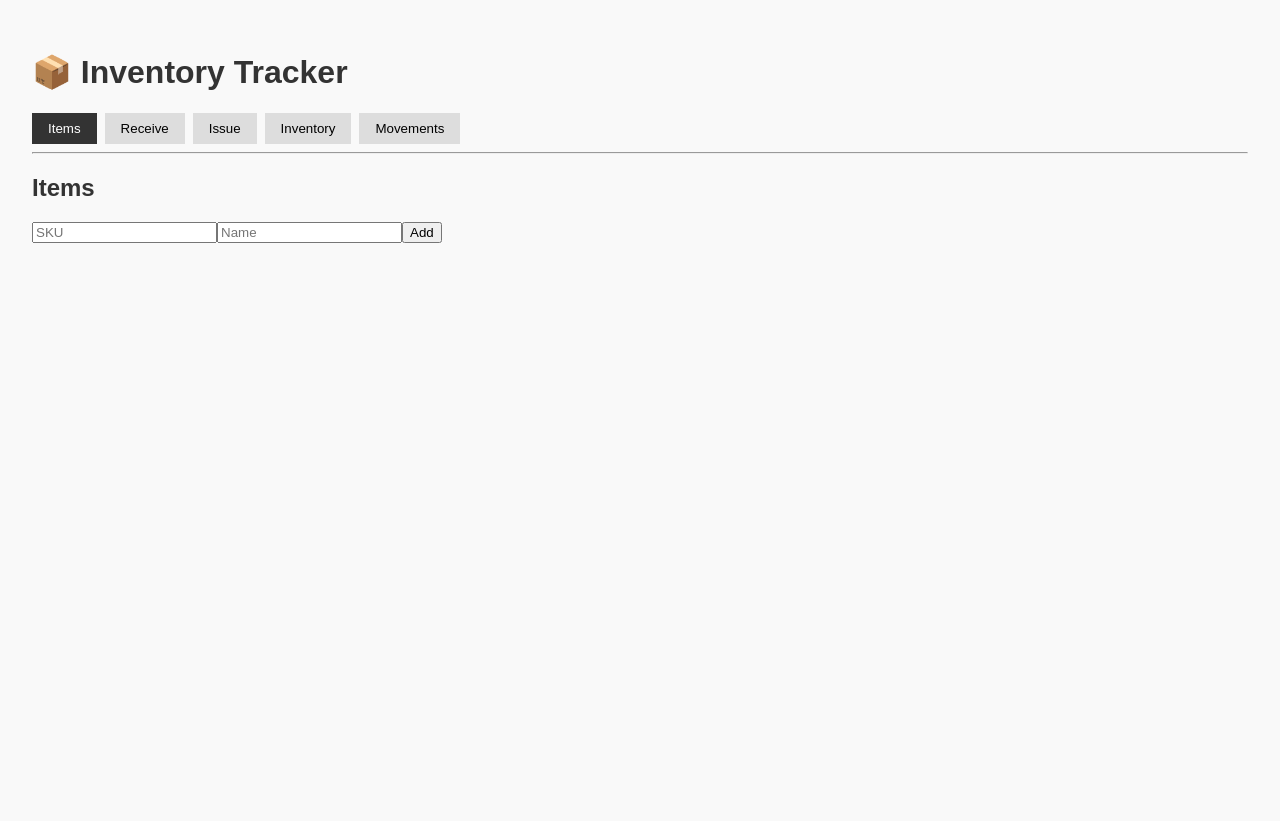
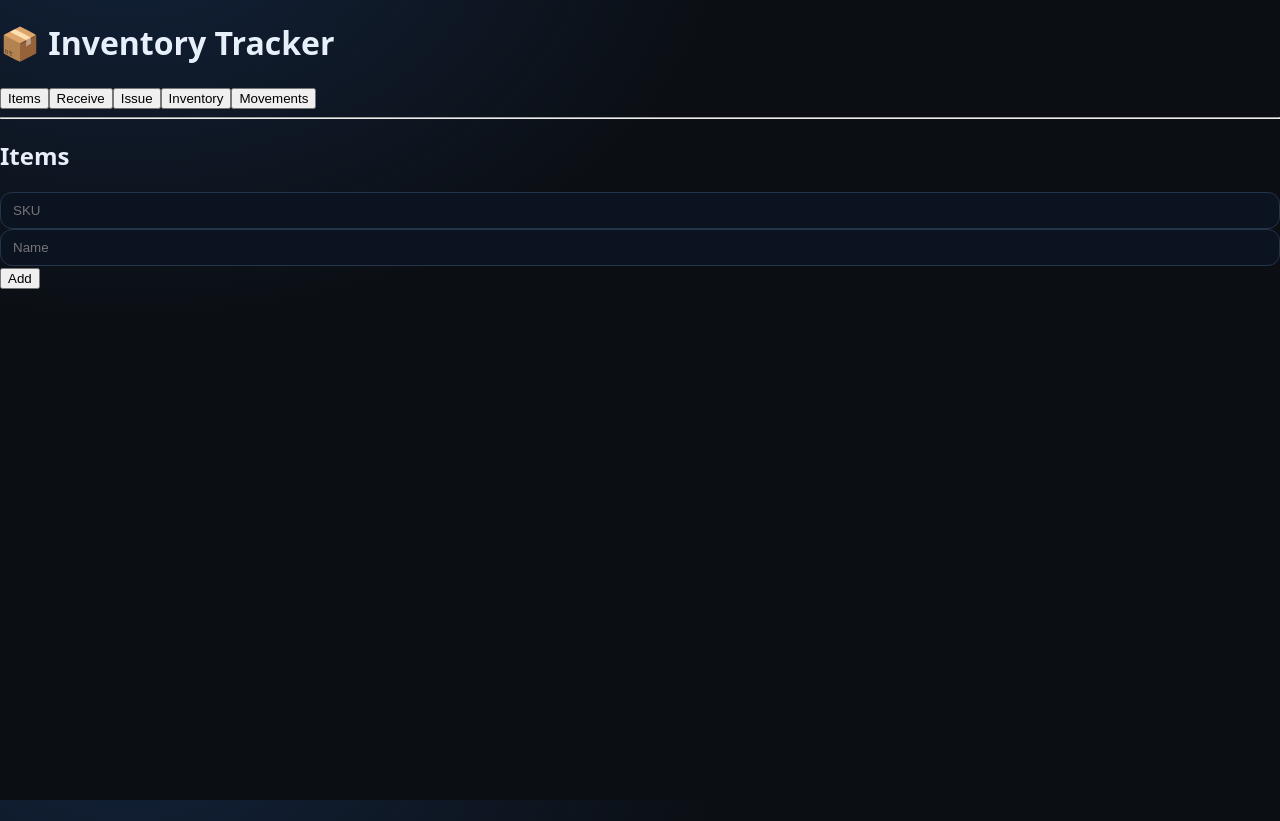
Before and after one commit to racsee17/Test, a React (Vite) app: page / in a window 1280 px wide. Before the commit the page ends 800 px from the top, so only its background shows below. Built offline with nearby package versions, Linux system fonts and the light colour scheme.

Commit message:
Update styles.css

```diff
--- a/src/styles.css
+++ b/src/styles.css
@@ -1,18 +1,120 @@
-body {
-  margin: 0;
-  font-family: sans-serif;
-  background: #f9f9f9;
-  padding: 2rem;
-  color: #333;
+/* src/styles.css */
+/* --- Design tokens --- */
+:root{
+  --bg: #0b0f14;
+  --panel: #0f1720;
+  --card: #121a24;
+  --muted: #8aa3b8;
+  --text: #e7f0fa;
+  --accent: #7cc4ff;
+  --accent-2: #9bffbe;
+  --danger: #ff7e7e;
+  --warn: #ffd27f;
+  --border: #1d2a38;
+  --shadow: 0 10px 30px rgba(0,0,0,.35);
 }
-nav button {
-  margin-right: 0.5rem;
-  padding: 0.5rem 1rem;
-  border: none;
-  background-color: #ddd;
-  cursor: pointer;
+
+/* --- Base --- */
+*{ box-sizing:border-box }
+html,body{ height:100% }
+body{
+  margin:0;
+  font-family: ui-sans-serif, system-ui, -apple-system, "Segoe UI", Roboto, "Helvetica Neue", Arial, "Noto Sans", "Apple Color Emoji","Segoe UI Emoji","Segoe UI Symbol";
+  background: radial-gradient(1200px 800px at 10% -10%, #12223a 0%, transparent 50%), var(--bg);
+  color: var(--text);
 }
-nav button.active {
-  background-color: #333;
-  color: white;
+
+/* --- Layout --- */
+.container{
+  max-width: 1200px;
+  margin: 0 auto;
+  padding: 24px;
 }
+.header{
+  display:flex; align-items:center; justify-content:space-between;
+  padding:16px 20px; background:linear-gradient(180deg, #122033, #0e1826);
+  border:1px solid var(--border); border-radius:16px; box-shadow: var(--shadow);
+}
+.brand{ display:flex; gap:12px; align-items:center; }
+.brand .logo{
+  width:36px; height:36px; border-radius:10px;
+  background: linear-gradient(135deg, var(--accent), var(--accent-2));
+  box-shadow: 0 6px 16px rgba(124,196,255,.35);
+}
+.header h1{ font-size:18px; margin:0; letter-spacing:.2px }
+.header small{ color: var(--muted) }
+
+/* --- Tabs (segmented control) --- */
+.tabs{
+  display:flex; gap:10px; margin:18px 0 22px;
+  background: #0c141f; padding:8px; border:1px solid var(--border); border-radius:14px;
+}
+.tab{
+  padding:10px 14px; border-radius:10px; border:1px solid transparent;
+  color: var(--muted); background: transparent; cursor:pointer; font-weight:600;
+  transition: all .15s ease;
+}
+.tab:hover{ color: var(--text) }
+.tab.active{
+  background: linear-gradient(180deg, #172335, #111a27);
+  border-color: #213044; color: var(--text); box-shadow: inset 0 0 0 1px #243449, 0 6px 18px rgba(20,30,45,.35);
+}
+
+/* --- Cards/Sections --- */
+.card{
+  background: var(--card); border:1px solid var(--border); border-radius:16px;
+  padding:16px; box-shadow: var(--shadow); margin-bottom:16px;
+}
+.card h3{ margin:0 0 12px; font-size:16px }
+
+/* --- Forms --- */
+.grid-2{ display:grid; grid-template-columns: 1fr 1fr; gap:12px }
+.grid-3{ display:grid; grid-template-columns: 1fr 1fr 1fr; gap:12px }
+.row{ display:grid; grid-template-columns: repeat(4, 1fr); gap:12px }
+label{ display:flex; flex-direction:column; gap:6px; color: var(--muted); font-size:13px }
+input, select, textarea{
+  width:100%; padding:10px 12px; border-radius:12px; border:1px solid #243449;
+  background:#0b1320; color: var(--text); outline:none; transition:border .15s ease;
+}
+input:focus, select:focus, textarea:focus{ border-color: var(--accent) }
+.actions{ display:flex; gap:10px; align-items:center; margin-top:8px }
+
+/* --- Buttons --- */
+.btn{
+  appearance:none; border:none; cursor:pointer; font-weight:700; letter-spacing:.2px;
+  padding:10px 14px; border-radius:12px; color:#05121f;
+  background: linear-gradient(180deg, var(--accent), #49a6ef);
+  box-shadow: 0 8px 18px rgba(76,170,238,.35);
+}
+.btn.secondary{
+  color: var(--text); background:#102034; border:1px solid #1f2f43; box-shadow:none;
+}
+.btn.danger{
+  color:#2a0c0f; background: linear-gradient(180deg, #ff9a9a, #ff7e7e);
+  box-shadow: 0 8px 18px rgba(255,126,126,.28);
+}
+
+/* --- Tables --- */
+.table-wrap{ overflow:auto; border-radius:14px; border:1px solid var(--border) }
+table{ width:100%; border-collapse: collapse; background:#0c141f }
+th, td{ padding:12px; border-bottom:1px solid #1a2837; text-align:left; font-size:14px }
+th{ color:#a8c1d4; font-weight:700; background:#111b28; position:sticky; top:0; }
+tr:hover td{ background:#0f1a27 }
+
+/* --- Badges --- */
+.badge{ display:inline-flex; align-items:center; gap:6px; padding:4px 8px; border-radius:999px; font-size:12px; font-weight:700 }
+.badge.in{ background: rgba(155,255,190,.12); color:#a6f5c6; border:1px solid rgba(155,255,190,.25) }
+.badge.out{ background: rgba(255,126,126,.12); color:#ffb6b6; border:1px solid rgba(255,126,126,.25) }
+.badge.qty{ background:#0f2236; color:#bfe1ff; border:1px solid #214060 }
+
+/* --- Helpers --- */
+.subtle{ color: var(--muted) }
+.center{ text-align:center }
+hr.sep{ border:0; height:1px; background:var(--border); margin:18px 0 }
+.empty{ padding:24px; text-align:center; color:var(--muted) }
+
+/* --- Responsive --- */
+@media (max-width: 900px){
+  .grid-2, .grid-3, .row{ grid-template-columns: 1fr }
+  .tabs{ flex-wrap:wrap }
+}
```
